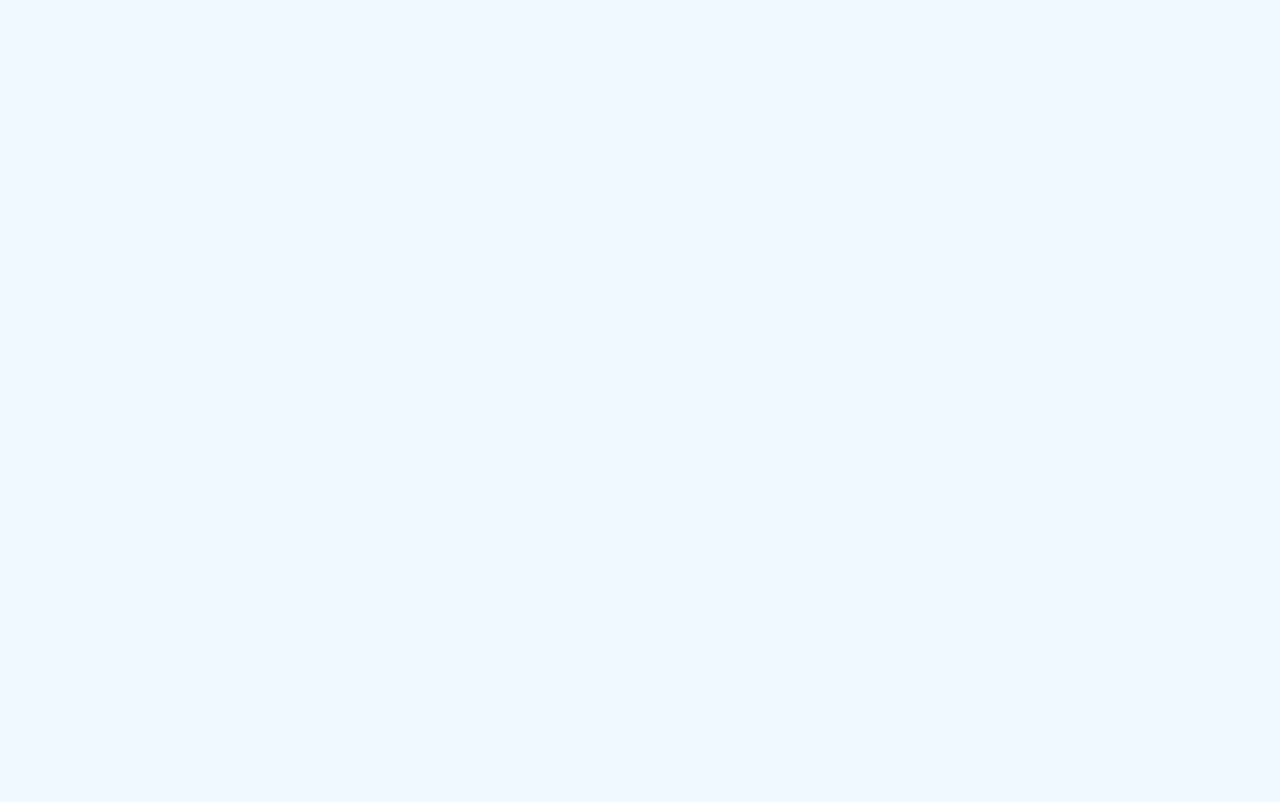
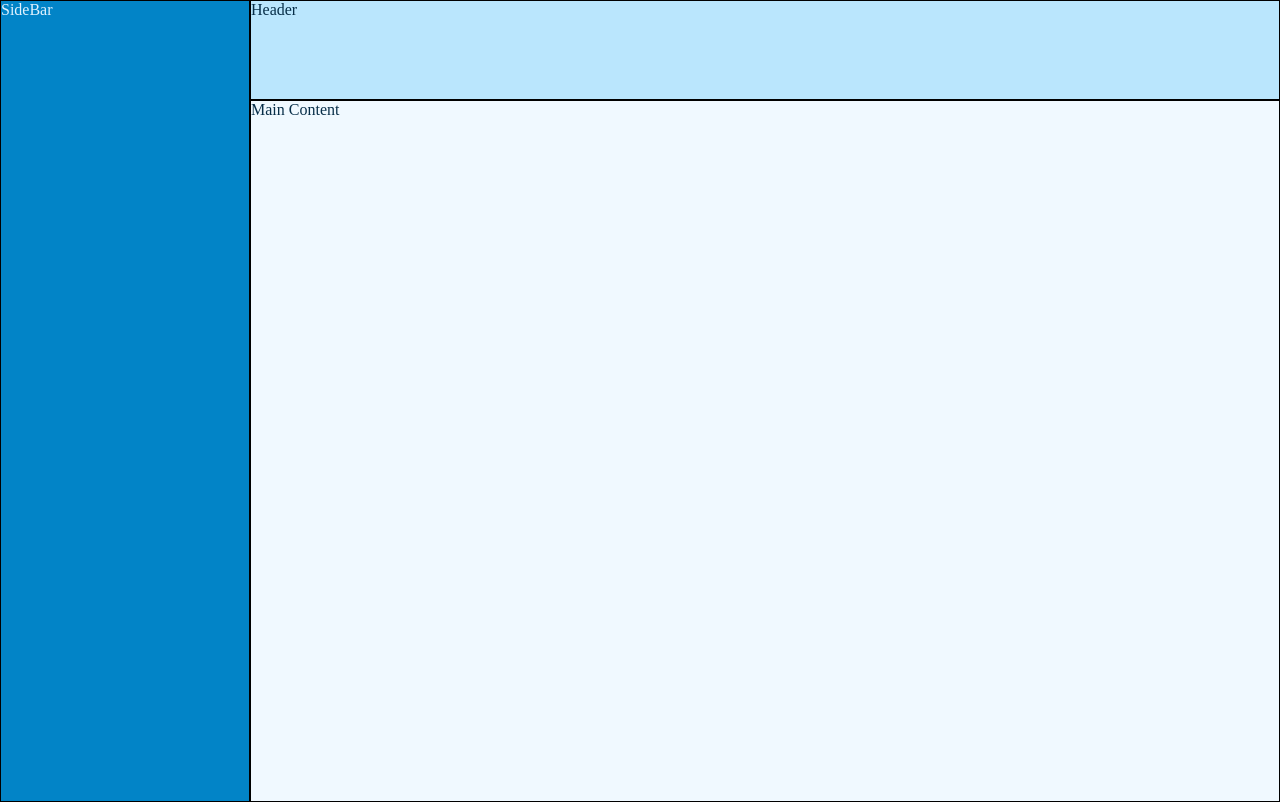
Before and after one commit to sreeram3015/Dashboard-Project, a plain HTML site: page index.html in a window 1280 px wide. Drawn offline with Linux system fonts and the light colour scheme.

Commit message:
Created a basic grid layout for sidebar, header and main content with html and css.

```diff
--- a/index.html
+++ b/index.html
@@ -8,7 +8,13 @@
 </head>
 <body>
     <div class="grid-container">
+        <div class="sidebar">
+            SideBar
+        </div>
 
+        <div class="header">Header</div>
+
+        <div class="main-content">Main Content</div>
     </div>
 </body>
 </html>
--- a/style.css
+++ b/style.css
@@ -1,9 +1,35 @@
-*{
+body {
+    background-color: #f0f9ff;
+    color: #082f49;
     margin: 0;
-    padding: 0;
 }
 
-body{
-    background-color: #f0f9ff;
-    color: #082f49;
+.grid-container {
+    display: grid;
+    grid-template-columns: 250px 1fr;
+    grid-template-rows: repeat(3, 100px);
+    height: 100vh;
 }
+
+.sidebar, .header, .main-content {
+    border: 1px solid black;
+}
+
+.header {
+    grid-column: 2 / span 2;
+    background-color: #bae6fd;
+}
+
+.sidebar {
+    grid-column: 1;
+    grid-row: 1 / span 3;
+    background-color: #0284c7;
+    color: #e0f2fe;
+    height: 100vh;
+}
+
+.main-content {
+    grid-column: 2 / span 2;
+    grid-row: 2 / span 2;
+    height: calc(100vh - 100px);
+}
```
